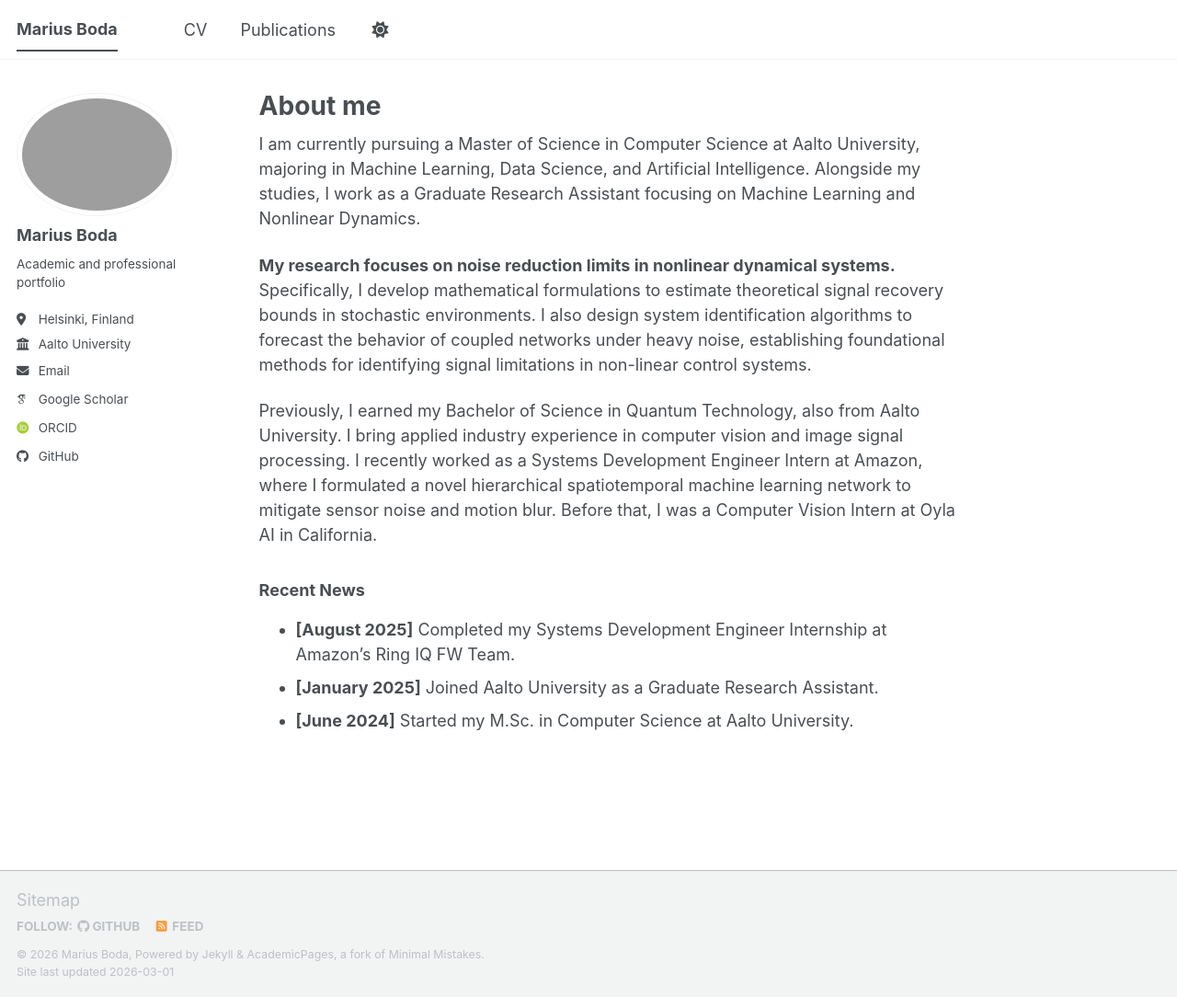
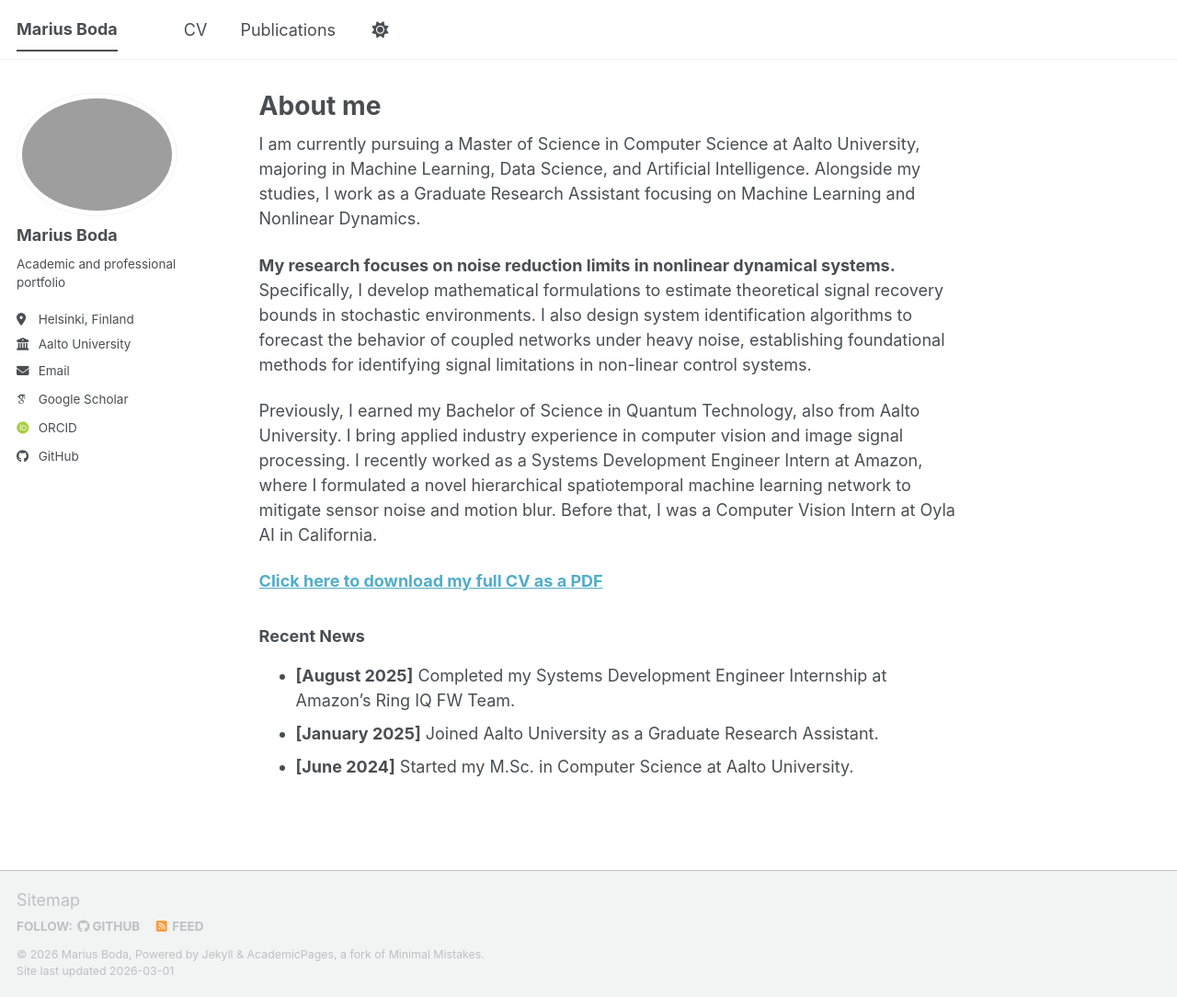
Before and after one commit to MariusBoda/MariusBoda.github.io, a Jekyll site: the page built from _pages/about.md, in a window 1280 px wide and 1084 px high. Shown: the whole window at 92% size. Built offline with Jekyll 4.4.1, drawn with Linux system fonts in a browser that asks for light colours; some web fonts are replaced; a script bundle is joined from its source files by our own code; library files that are not in the unit come from our copies.

Commit message:
Update about.md

```diff
--- a/_pages/about.md
+++ b/_pages/about.md
@@ -13,6 +13,8 @@ I am currently pursuing a Master of Science in Computer Science at Aalto Univers
 
 Previously, I earned my Bachelor of Science in Quantum Technology, also from Aalto University. I bring applied industry experience in computer vision and image signal processing. I recently worked as a Systems Development Engineer Intern at Amazon, where I formulated a novel hierarchical spatiotemporal machine learning network to mitigate sensor noise and motion blur. Before that, I was a Computer Vision Intern at Oyla AI in California.
 
+**[Click here to download my full CV as a PDF](/files/marius_boda_cv.pdf)**
+
 ### Recent News
 * **[August 2025]** Completed my Systems Development Engineer Internship at Amazon's Ring IQ FW Team.
 * **[January 2025]** Joined Aalto University as a Graduate Research Assistant.
```
